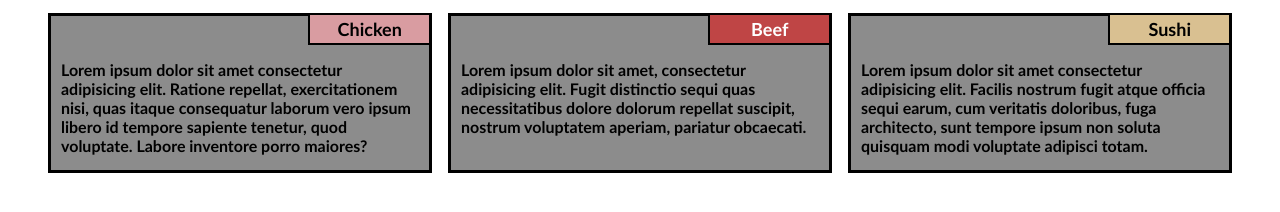
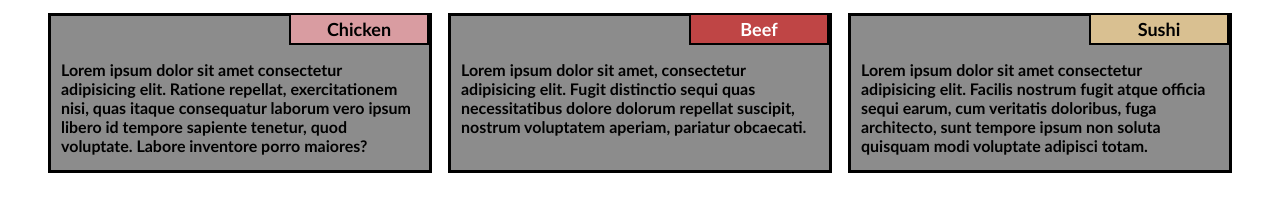
Before and after one commit to Christian-Yugen/mod2-solution, a plain HTML site: page index.html in a window 1280 px wide. Shown: the part 102-314 px from the top of the page. Drawn offline with Linux system fonts and the light colour scheme.

Commit message:
margin auto

```diff
--- a/css/style.css
+++ b/css/style.css
@@ -37,19 +37,20 @@ p {
 }
 
 .c1 {
+    position: relative;
     display: flex   ;
     justify-content: center;
     border: 2px solid black;
     padding: 3px;
     background-color: #D99CA1;
     margin-top: -3px;
-    width: 30%;
-    margin-left: 68%;
+    width: 130px;
+    margin-left: auto;
     font-size: 12px;
-
 }
 
 .b1{
+    position: relative;
     display: flex;
     justify-content: center;
     border: 2px solid black;
@@ -57,18 +58,28 @@ p {
     background-color: #BF4545;
     color: white;
     margin-top: -3px;
-    width: 30%;
-    margin-left: 68%;
+    width: 130px;
+    margin-left: auto;
     font-size: 12px;
 }
 .s1{
+    position: relative;
     display: flex;
     justify-content: center;
     border: 2px solid black;
     padding: 3px;
     background-color: #D9C091;
     margin-top: -3px;
-    width: 30%;
-    margin-left: 68%;
+    width: 130px;
+    margin-left: auto;
     font-size: 12px;
 }
+
+background: black;
+color: #bbb;
+display: block;
+padding: 0.4rem 0.6rem;
+width: 7rem;
+margin-left: auto;
+position: relative;
+z-index: 5;
```
